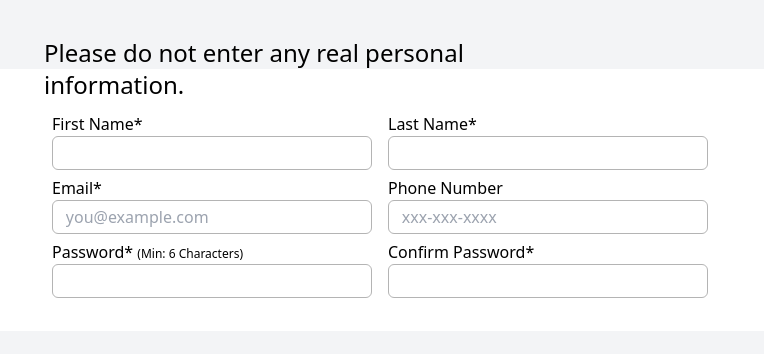
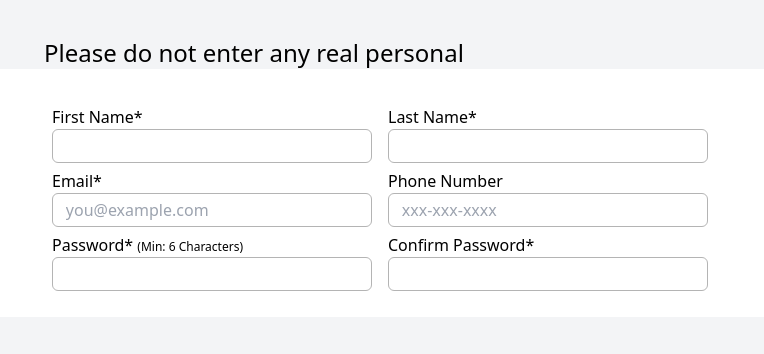
Before and after one commit to jakekressley/sign-up-form-tailwind, a website: page index.html in a window 1280 px wide. Shown: the part 203-557 px from the top of the page, 516-1280 px from the left. Drawn offline with nearby package versions, Linux system fonts and the light colour scheme.

Commit message:
fixed overflow bug

```diff
--- a/index.html
+++ b/index.html
@@ -25,7 +25,7 @@
         </div>
 
         <!-- Content Section -->
-        <div class="w-3/5 flex flex-col">
+        <div class="w-3/5 flex flex-col bg-gray-100">
             <div class="bg-gray-100 p-12 text-lg lg:text-2xl pb-6" id="top-content">
                 <div class="text-blurbs mt-6 w-3/4">
                     <p class="">This is not a real online service! I made this sign-up page to practice CSS using tailwindcss. Check out this sister site I designed using bootstrap <a href="https://jakekressley.github.io/bootstrap-sign-up-form/" target="_blank" class="underline font-bold">here</a>.</p>
@@ -33,7 +33,7 @@
                 </div>
             </div>
             <form action="">
-                <div id="middle-content" class="">
+                <div id="middle-content" class="bg-white">
                     <div id="forms" class="text-md">
                         <div class="form-container">
                             <label for="first-name">First Name*</label>
--- a/styles.css
+++ b/styles.css
@@ -17,7 +17,7 @@
 }
 
 #middle-content {
-    height: 72%;
+    height: 68%;
     display: flex;
     align-items: center;
     justify-content:center;
```
